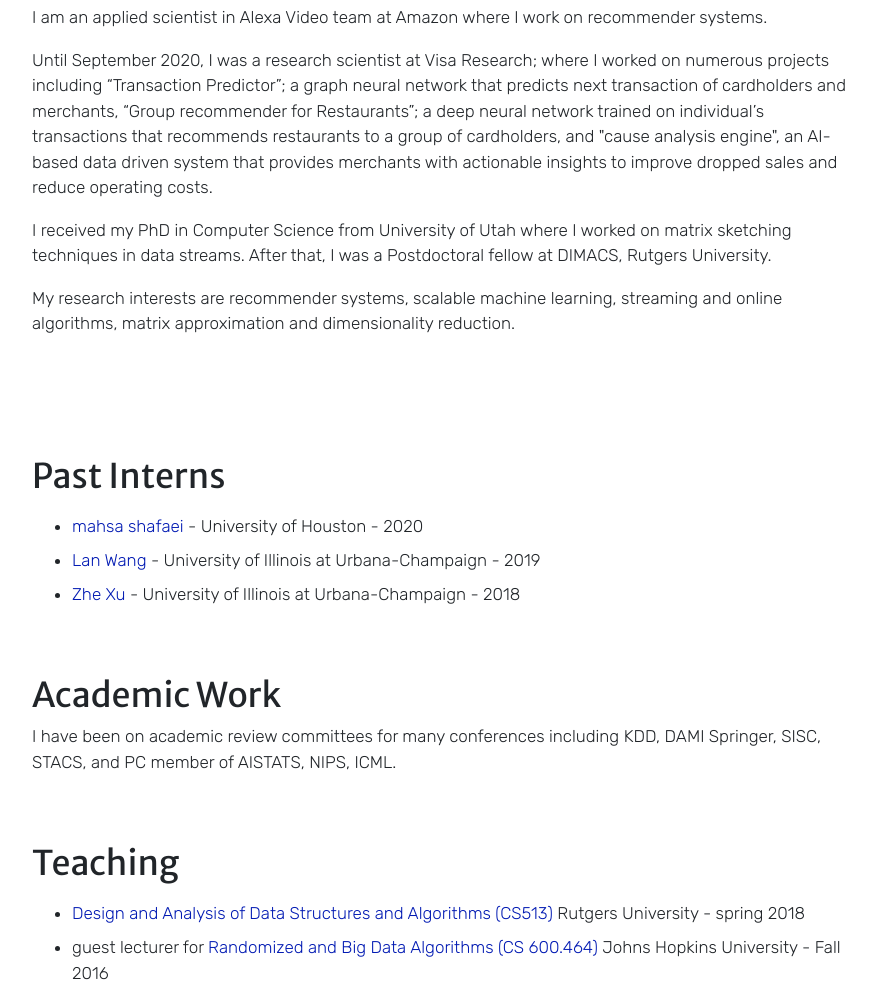
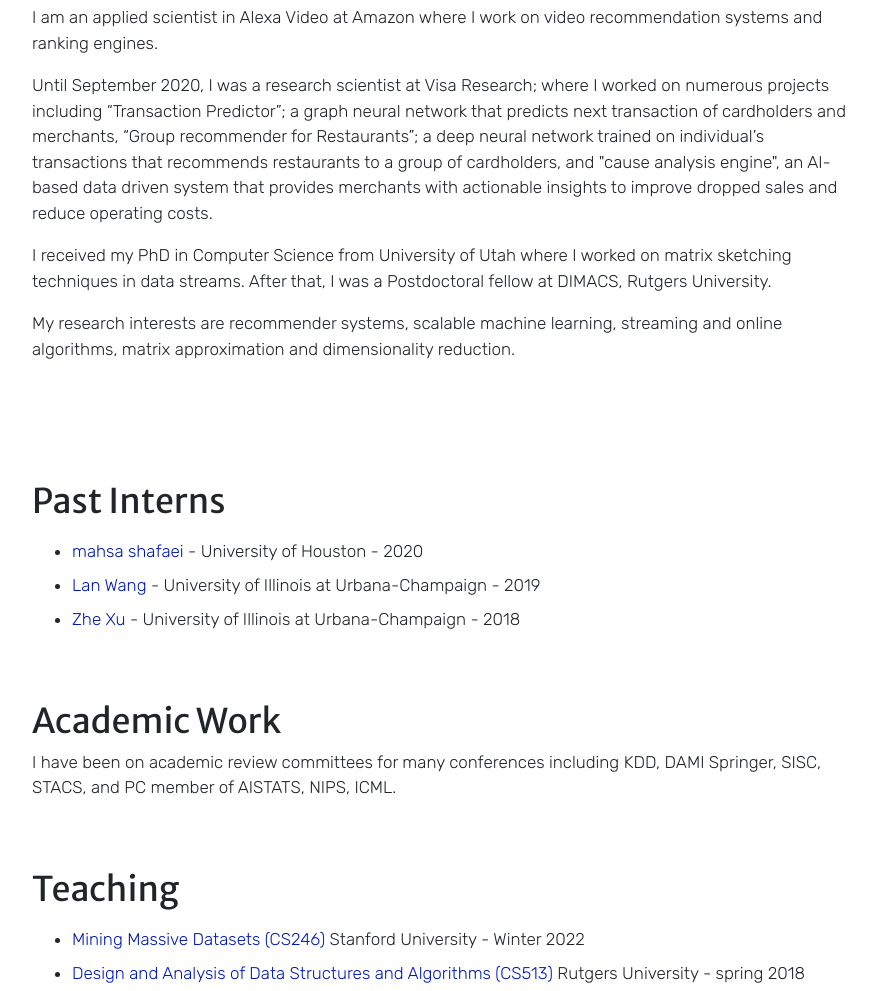
Before and after one commit to mina-ghashami/minaghashami-old-version.github.io, a plain HTML site: page index.html in a window 1280 px wide. Shown: the part 246-1237 px from the top of the page, without its empty margins (53-929 px from the left). Drawn offline with Linux system fonts and the light colour scheme.

Commit message:
updating website

```diff
--- a/index.html
+++ b/index.html
@@ -37,7 +37,7 @@
                 <div class="col-12">
                   <h2 dir="ltr">About me</h2>
                   <p>
-                    I am an applied scientist in Alexa Video team at Amazon where I work on recommender systems.
+                    I am an applied scientist in Alexa Video at Amazon where I work on video recommendation systems and ranking engines.
                   </p>
                   <p>
                   	Until September 2020, I was a research scientist at Visa Research; where I worked on numerous projects including “Transaction Predictor”; a graph neural network that predicts next transaction of cardholders and merchants, “Group recommender for Restaurants”; a deep neural network trained on individual’s transactions that recommends restaurants to a group of cardholders, and "cause analysis engine", an AI-based data driven system that provides merchants with actionable insights to improve dropped sales and reduce operating costs.
@@ -102,6 +102,9 @@
             <div class="col-12">
               <h2 dir="ltr">Teaching</h2>
               <ul>
+		<li>
+                  <p><a href="http://web.stanford.edu/class/cs246/">Mining Massive Datasets (CS246)</a> Stanford University - Winter 2022</p>
+                </li>
                 <li>
                   <p><a href="http://matthaeus-kleindessner.at/cs513.html">Design and Analysis of Data Structures and Algorithms (CS513)</a> Rutgers University - spring 2018</p>
                 </li>
```
Also changed, not shown: 2 other files.
